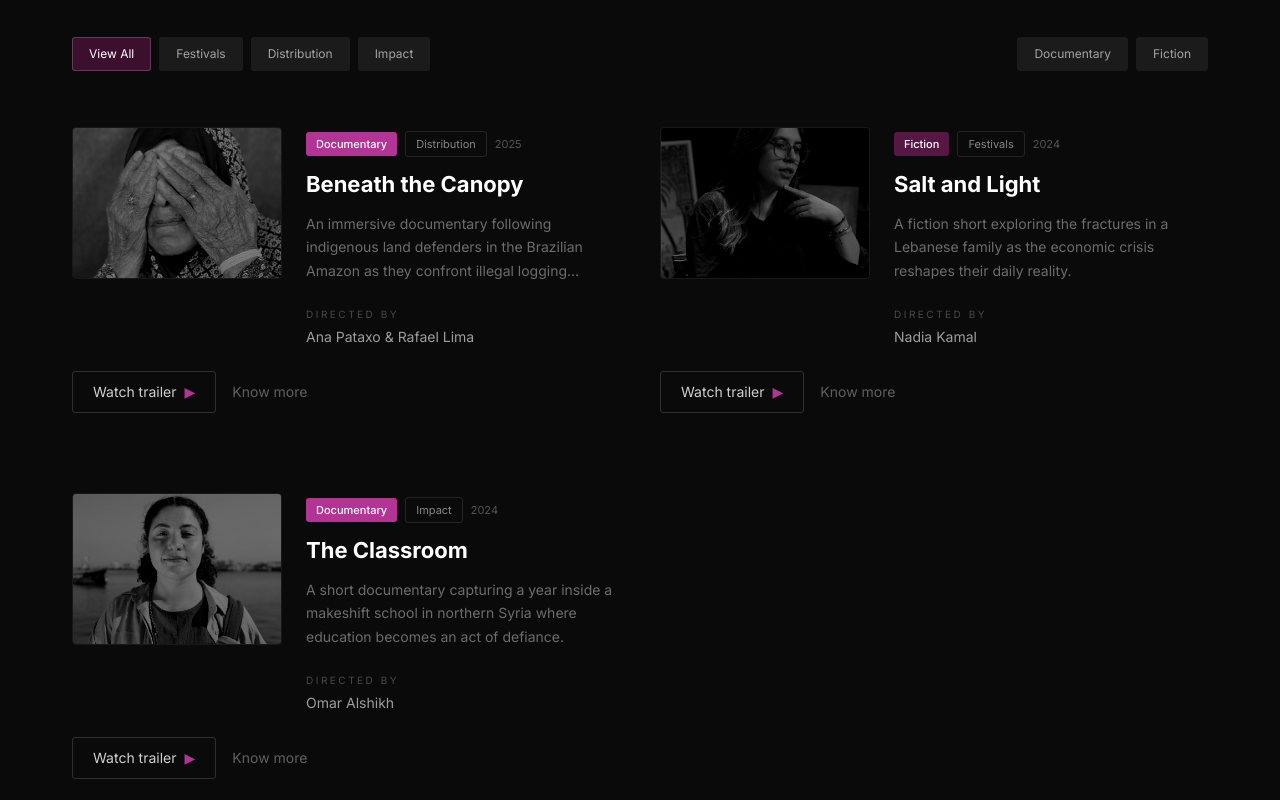
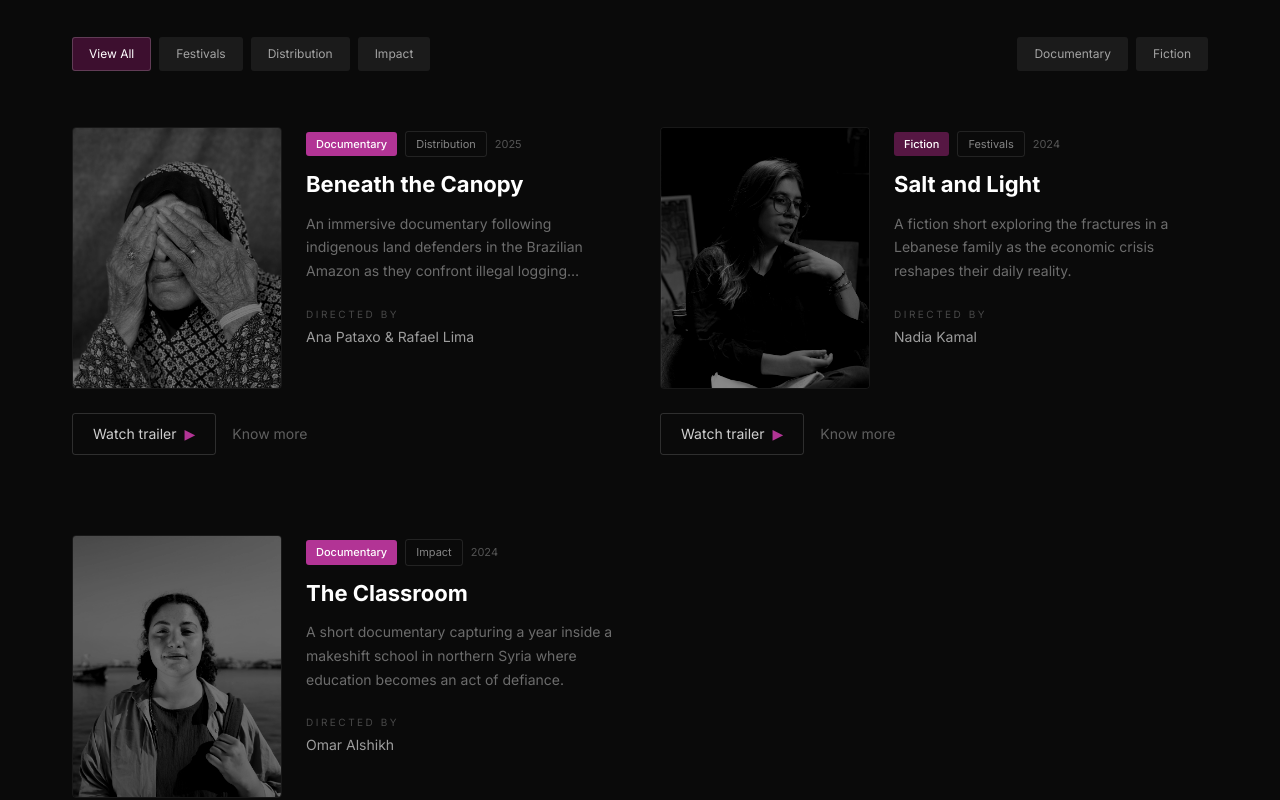
Before and after one commit to DevDabbagh/DontSkipHumanity, a Next.js app: page /films in a window 1280 px wide. Shown: the part 1820-2620 px from the top of the page. Built offline with nearby package versions, Linux system fonts and the light colour scheme; no server answers; the database is empty.

Commit message:
fix: restore grid cards to portrait 4:5 aspect ratio

```diff
--- a/src/app/films/FilmsListing.tsx
+++ b/src/app/films/FilmsListing.tsx
@@ -389,7 +389,7 @@ function FilmRow({ film }: { film: Film }) {
           href={`/film/${film.slug}`}
           className="shrink-0 w-[180px] sm:w-[210px] group"
         >
-          <div className="relative aspect-[612/444] rounded-[4px] overflow-hidden border border-white/[0.06]">
+          <div className="relative aspect-[4/5] rounded-[4px] overflow-hidden border border-white/[0.06]">
             <img
               src={film.posterUrl || film.thumbnailUrl}
               alt={film.title}
```
